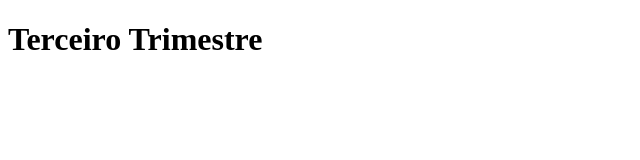
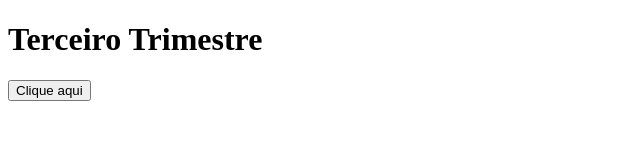
Before and after one commit to mariazinha2006/primeiroj_3t, a plain HTML site: page index.html in a window 1280 px wide. Shown: the whole page, without its empty margins (0-640 px from the left). Drawn offline with Linux system fonts and the light colour scheme.

Commit message:
Update index.html

```diff
--- a/index.html
+++ b/index.html
@@ -11,5 +11,6 @@
 </head>
 <body>
     <h1>Terceiro Trimestre</h1>
+    <button onclick="meChame()">Clique aqui</button>
 </body>
 </html>
```
